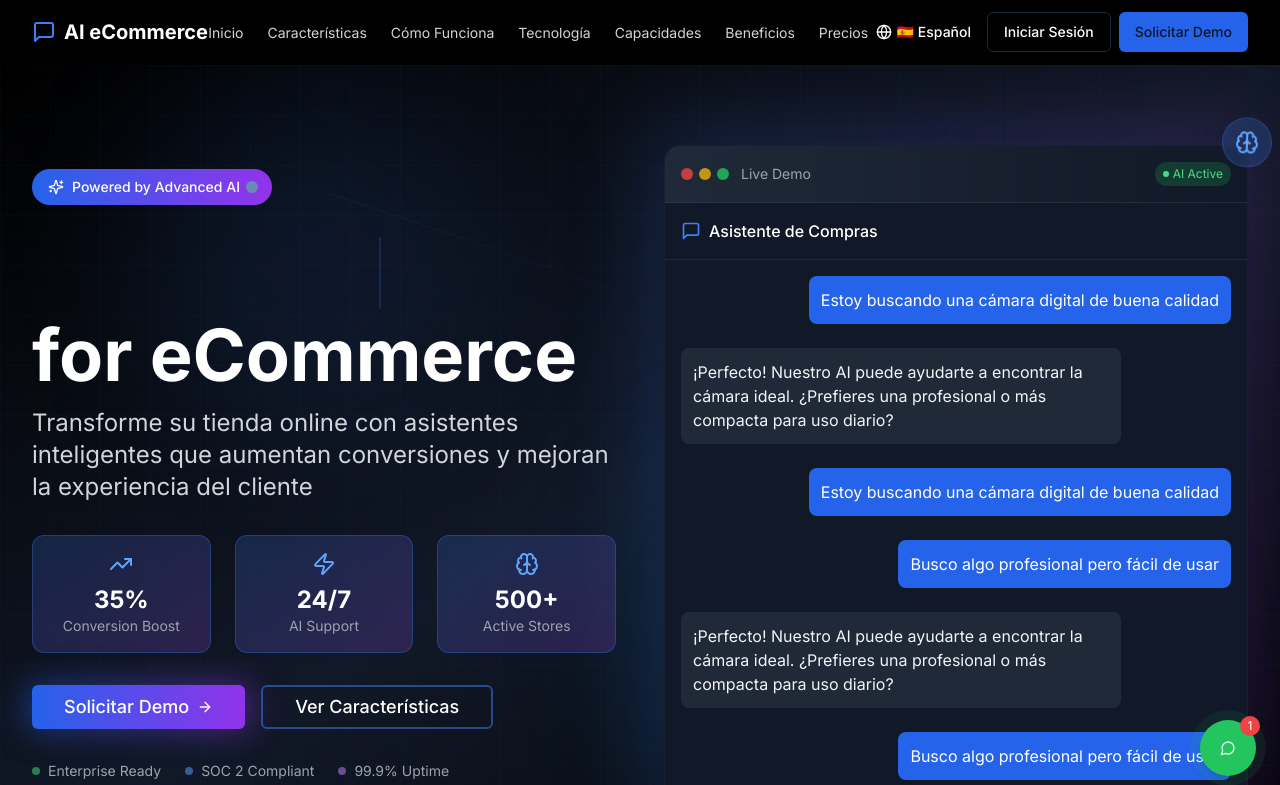
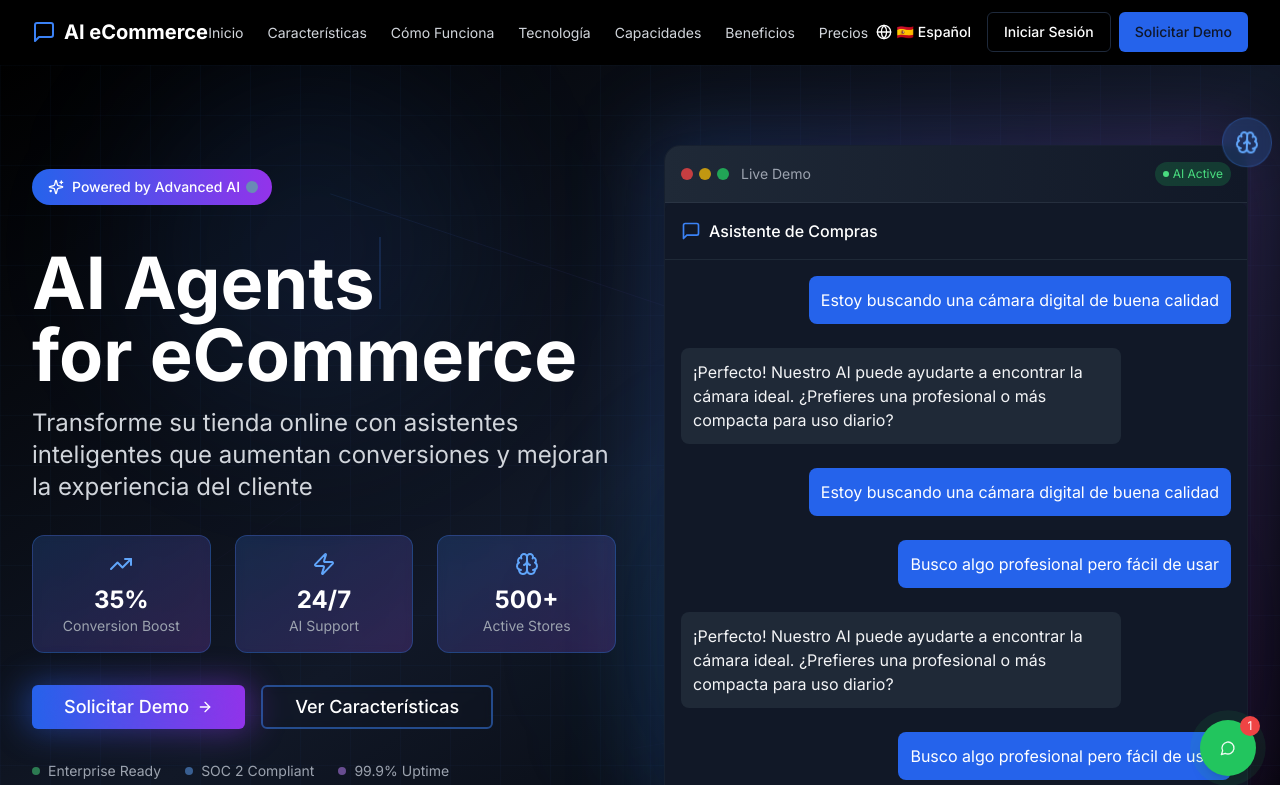
Before and after one commit to Facundo080808/ecommy.perceivoai.agency, a Next.js app: page / in a window 1280 px wide. Shown: the top 785 px of the page. Built offline with nearby package versions, Linux system fonts and the light colour scheme.

Commit message:
cambio el color del titulo del hero

```diff
--- a/components/hero-section.tsx
+++ b/components/hero-section.tsx
@@ -11,20 +11,6 @@ import { useState } from "react"
 export function HeroSection() {
   const { t } = useI18n()
   const [titleComplete, setTitleComplete] = useState(false)
-
-  // const scrollToContact = () => {
-  //   const contactElement = document.querySelector("#contacto")
-  //   if (contactElement) {
-  //     const headerOffset = 80
-  //     const elementPosition = contactElement.getBoundingClientRect().top
-  //     const offsetPosition = elementPosition + window.pageYOffset - headerOffset
-
-  //     window.scrollTo({
-  //       top: offsetPosition,
-  //       behavior: "smooth",
-  //     })
-  //   }
-  // }
 
   return (
     <section className="relative min-h-screen flex items-center justify-center overflow-hidden bg-gradient-to-br from-black via-gray-900 to-black">
@@ -136,7 +122,7 @@ export function HeroSection() {
                   transition={{ duration: 0.6, delay: 0.2 }}
                   className="bg-gradient-to-r from-white via-blue-100 to-purple-100 bg-clip-text text-transparent"
                 >
-                  <TypewriterText text="AI Agents" speed={80} delay={500} onComplete={() => setTitleComplete(true)} />
+                  <TypewriterText className="text-white" text="AI Agents" speed={80} delay={500} onComplete={() => setTitleComplete(true)} />
                 </motion.div>
                 {titleComplete && (
                   <motion.div
```
